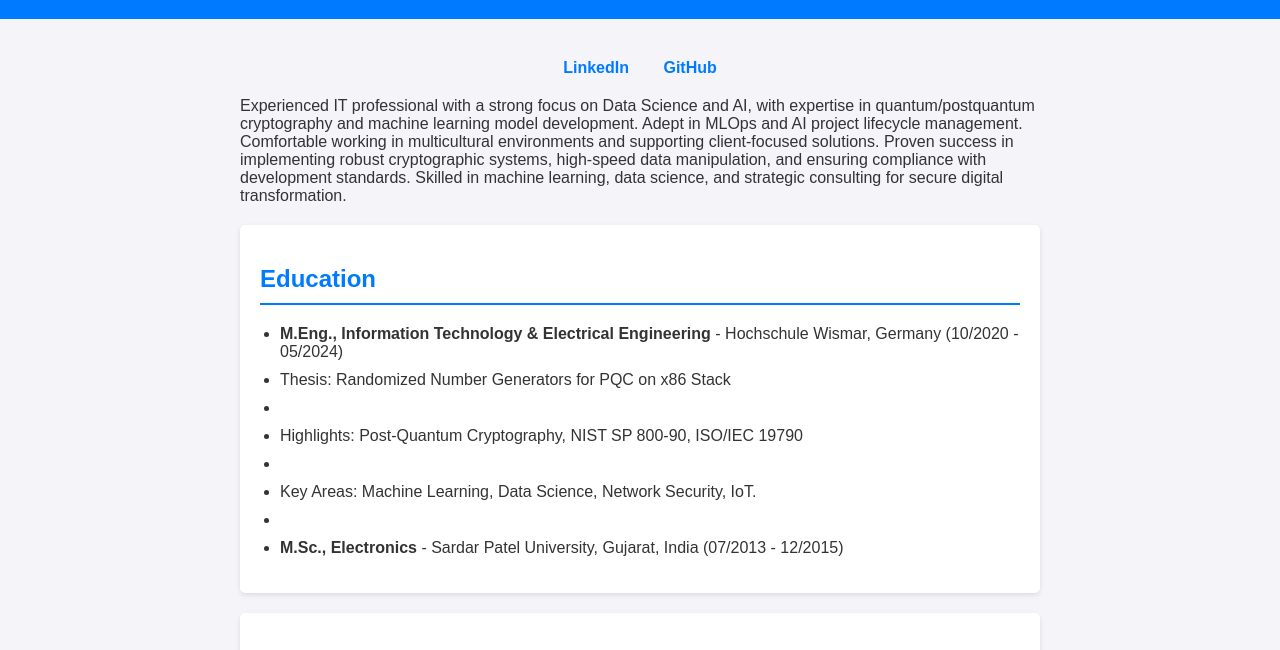
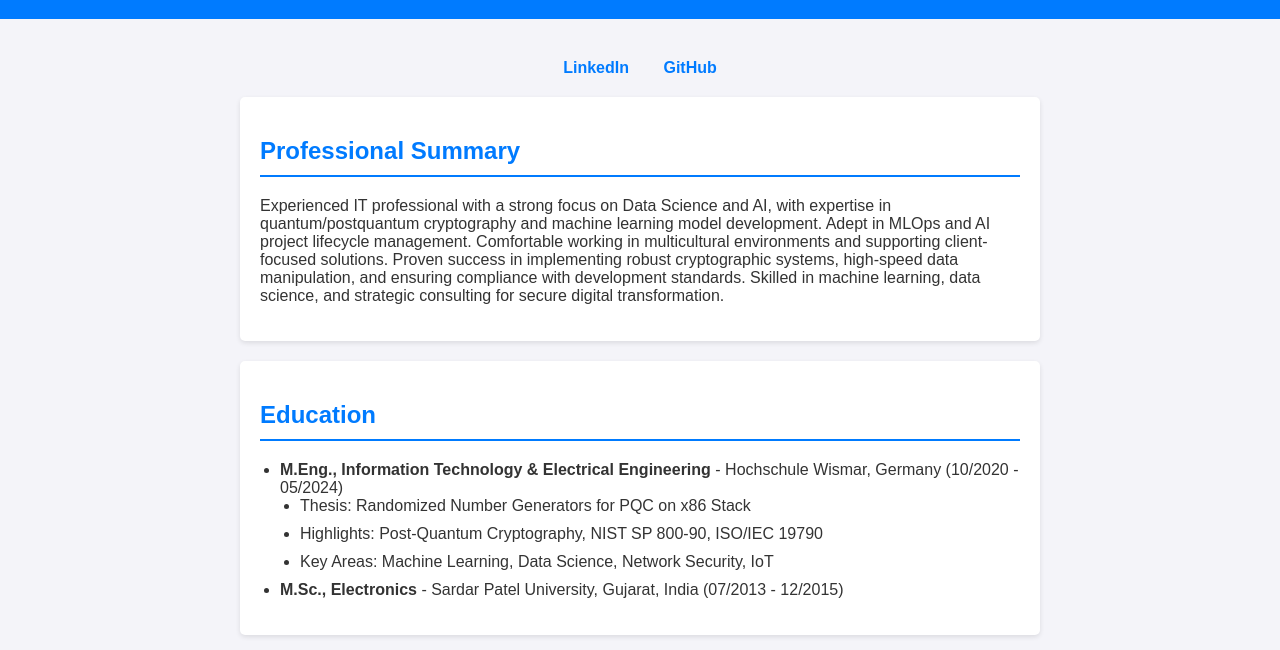
Before and after one commit to chiragpatel1229/chiragpatel1229.github.io, a plain HTML site: page index.html in a window 1280 px wide. Shown: the part 106-756 px from the top of the page. Drawn offline with Linux system fonts and the light colour scheme.

Commit message:
Update index.html

```diff
--- a/index.html
+++ b/index.html
@@ -84,22 +84,27 @@
 <body>
   <header>
     <h1>Chirag Patel</h1>
-<!--     <p>Experienced IT professional with a strong focus on Data Science and AI, with expertise in quantum/postquantum cryptography and machine learning model development. Adept in MLOps and AI project lifecycle management. Comfortable working in multicultural environments and supporting client-focused solutions. Proven success in implementing robust cryptographic systems, high-speed data manipulation, and ensuring compliance with development standards. Skilled in machine learning, data science, and strategic consulting for secure digital transformation.</p> -->
   </header>
   <div class="container">
     <div class="links">
       <a href="https://www.linkedin.com/in/chirag-patel" target="_blank">LinkedIn</a>
       <a href="https://github.com/chiragpatel1229" target="_blank">GitHub</a>
     </div>
-    <p>Experienced IT professional with a strong focus on Data Science and AI, with expertise in quantum/postquantum cryptography and machine learning model development. Adept in MLOps and AI project lifecycle management. Comfortable working in multicultural environments and supporting client-focused solutions. Proven success in implementing robust cryptographic systems, high-speed data manipulation, and ensuring compliance with development standards. Skilled in machine learning, data science, and strategic consulting for secure digital transformation.</p>
+    <section id="summary">
+      <h2>Professional Summary</h2>
+      <p>Experienced IT professional with a strong focus on Data Science and AI, with expertise in quantum/postquantum cryptography and machine learning model development. Adept in MLOps and AI project lifecycle management. Comfortable working in multicultural environments and supporting client-focused solutions. Proven success in implementing robust cryptographic systems, high-speed data manipulation, and ensuring compliance with development standards. Skilled in machine learning, data science, and strategic consulting for secure digital transformation.</p>
+    </section>
     <section id="education">
       <h2>Education</h2>
       <ul>
-        <li><strong>M.Eng., Information Technology & Electrical Engineering</strong> - Hochschule Wismar, Germany (10/2020 - 05/2024)</li>
-        <li>Thesis: Randomized Number Generators for PQC on x86 Stack<li>
-        <li>Highlights: Post-Quantum Cryptography, NIST SP 800-90, ISO/IEC 19790<li>
-        <li>Key Areas: Machine Learning, Data Science, Network Security, IoT.<li>
-
+        <li>
+          <strong>M.Eng., Information Technology & Electrical Engineering</strong> - Hochschule Wismar, Germany (10/2020 - 05/2024)
+          <ul>
+            <li>Thesis: Randomized Number Generators for PQC on x86 Stack</li>
+            <li>Highlights: Post-Quantum Cryptography, NIST SP 800-90, ISO/IEC 19790</li>
+            <li>Key Areas: Machine Learning, Data Science, Network Security, IoT</li>
+          </ul>
+        </li>
         <li><strong>M.Sc., Electronics</strong> - Sardar Patel University, Gujarat, India (07/2013 - 12/2015)</li>
       </ul>
     </section>
```
